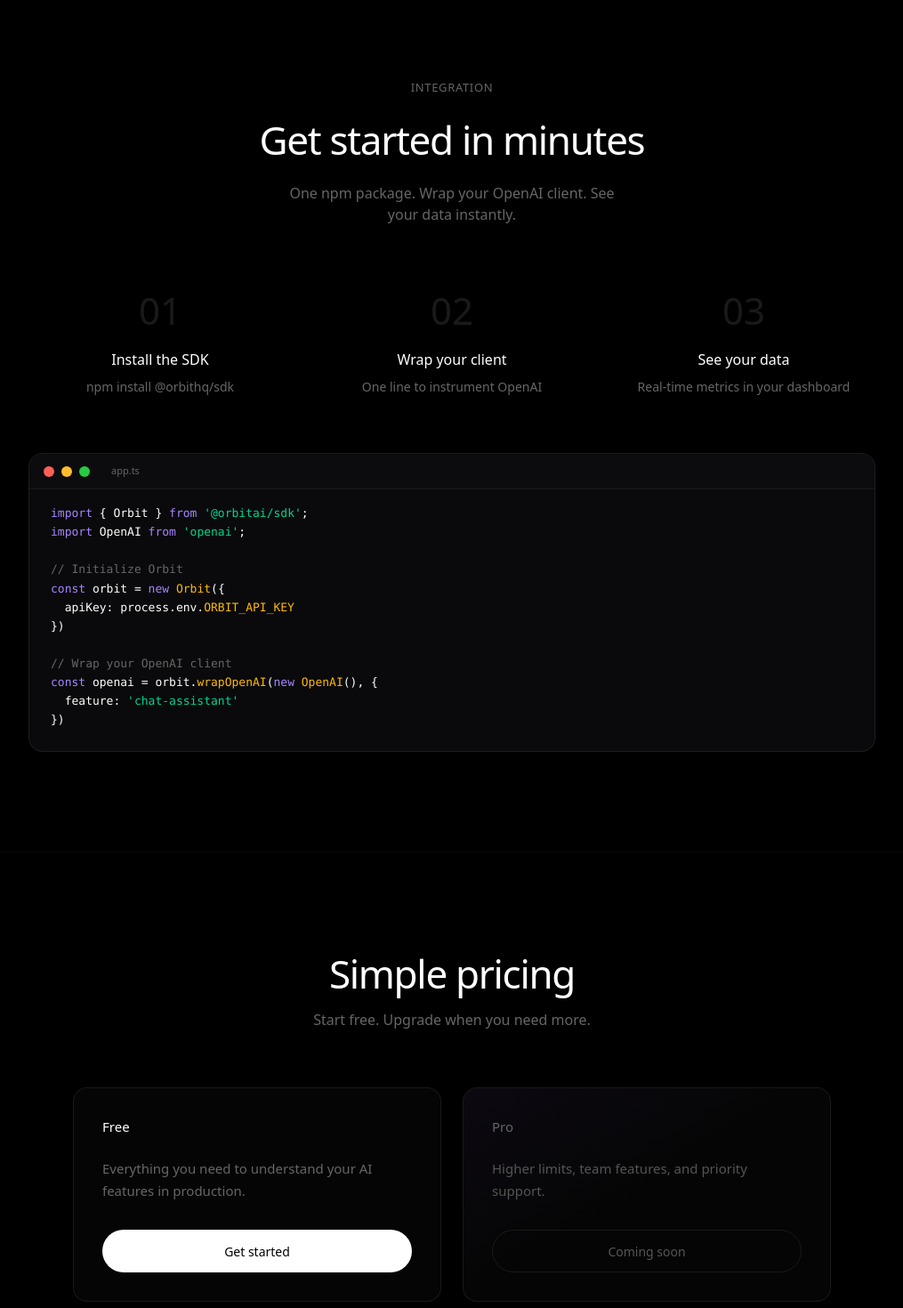
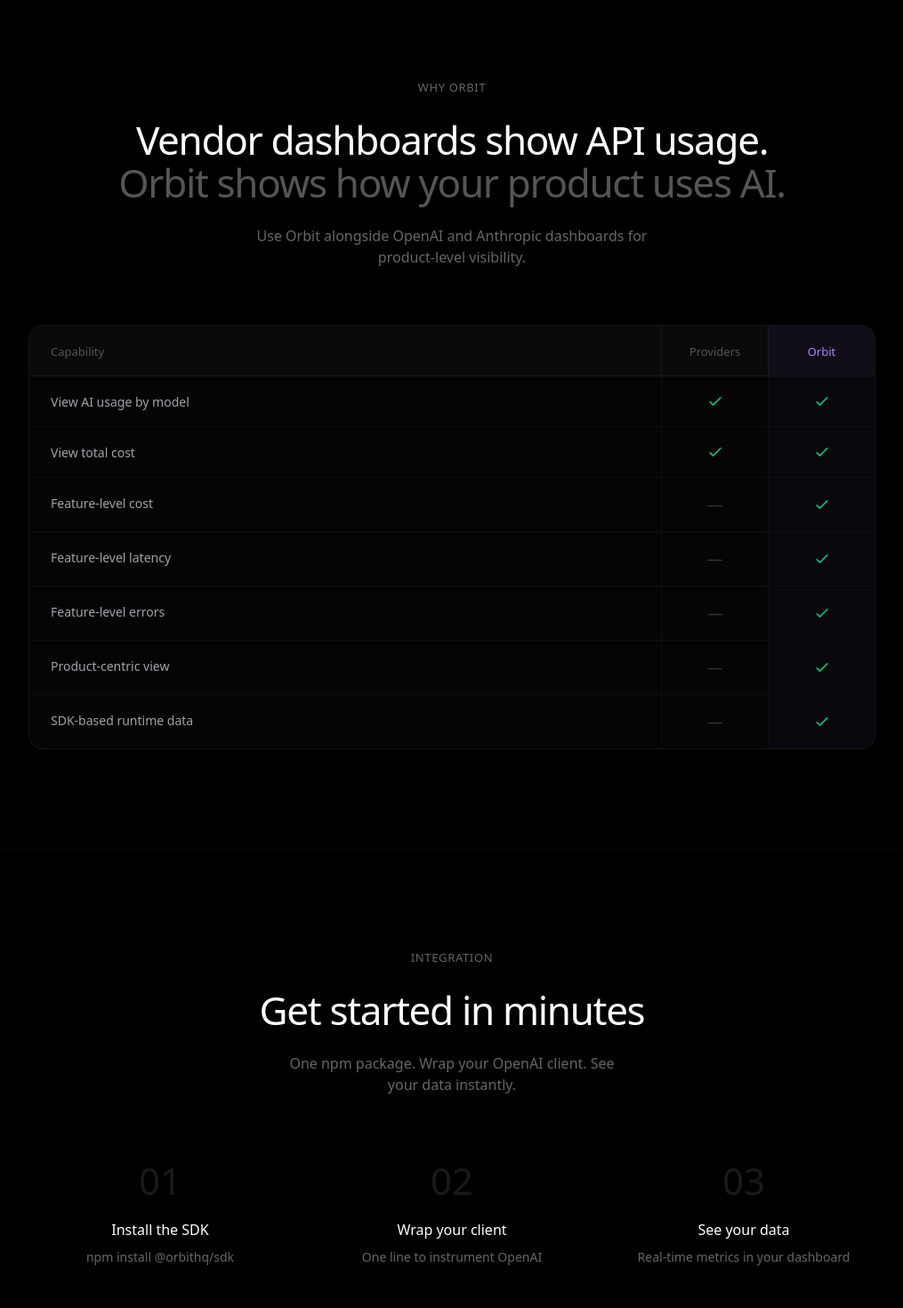
Before and after one commit to harshit19932703/orbit-website, a Next.js app: page / in a window 1280 px wide. Shown: the part 4420-5890 px from the top of the page at 89% size, without its empty margins (132-1147 px from the left). Built offline with nearby package versions, Linux system fonts and the light colour scheme.

Commit message:
updated section why orbit

```diff
--- a/app/page.tsx
+++ b/app/page.tsx
@@ -408,6 +408,90 @@
         </div>
       </section>
 
+      {/* Why Orbit Section */}
+      <section className="relative py-20 lg:py-28 border-t border-white/[0.04]">
+        <div className="max-w-[1000px] mx-auto px-6">
+          <motion.div
+            initial={{ opacity: 0, y: 30 }}
+            whileInView={{ opacity: 1, y: 0 }}
+            viewport={{ once: true }}
+            transition={{ duration: 0.6 }}
+            className="text-center mb-16"
+          >
+            <div className="text-[13px] text-[#666] font-medium uppercase tracking-wider mb-6">
+              Why Orbit
+            </div>
+            <h2 className="text-[clamp(28px,3.5vw,44px)] font-medium leading-[1.1] tracking-[-0.03em] text-white mb-6">
+              Vendor dashboards show API usage.
+              <br />
+              <span className="text-[#555]">Orbit shows how your product uses AI.</span>
+            </h2>
+            <p className="text-[16px] text-[#666] max-w-[500px] mx-auto">
+              Use Orbit alongside OpenAI and Anthropic dashboards for product-level visibility.
+            </p>
+          </motion.div>
+
+          {/* Comparison Table */}
+          <motion.div
+            initial={{ opacity: 0, y: 20 }}
+            whileInView={{ opacity: 1, y: 0 }}
+            viewport={{ once: true }}
+            transition={{ duration: 0.6, delay: 0.1 }}
+            className="rounded-2xl border border-white/[0.06] bg-white/[0.02] overflow-hidden"
+          >
+            {/* Table Header */}
+            <div className="grid grid-cols-[1fr_100px_100px] md:grid-cols-[1fr_120px_120px] border-b border-white/[0.06] bg-white/[0.02]">
+              <div className="px-6 py-4">
+                <span className="text-[13px] text-[#555] font-medium">Capability</span>
+              </div>
+              <div className="px-4 py-4 text-center border-l border-white/[0.06]">
+                <span className="text-[13px] text-[#555] font-medium">Providers</span>
+              </div>
+              <div className="px-4 py-4 text-center border-l border-white/[0.06] bg-violet-500/[0.05]">
+                <span className="text-[13px] text-violet-400 font-medium">Orbit</span>
+              </div>
+            </div>
+
+            {/* Table Rows */}
+            {[
+              { capability: "View AI usage by model", providers: true, orbit: true },
+              { capability: "View total cost", providers: true, orbit: true },
+              { capability: "Feature-level cost", providers: false, orbit: true },
+              { capability: "Feature-level latency", providers: false, orbit: true },
+              { capability: "Feature-level errors", providers: false, orbit: true },
+              { capability: "Product-centric view", providers: false, orbit: true },
+              { capability: "SDK-based runtime data", providers: false, orbit: true },
+            ].map((row, i) => (
+              <div
+                key={i}
+                className={`grid grid-cols-[1fr_100px_100px] md:grid-cols-[1fr_120px_120px] ${
+                  i !== 6 ? "border-b border-white/[0.04]" : ""
+                }`}
+              >
+                <div className="px-6 py-4">
+                  <span className="text-[14px] text-[#a1a1aa]">{row.capability}</span>
+                </div>
+                <div className="px-4 py-4 flex items-center justify-center border-l border-white/[0.04]">
+                  {row.providers ? (
+                    <svg className="w-5 h-5 text-emerald-500" fill="none" viewBox="0 0 24 24" stroke="currentColor" strokeWidth={2}>
+                      <path strokeLinecap="round" strokeLinejoin="round" d="M5 13l4 4L19 7" />
+                    </svg>
+                  ) : (
+                    <span className="text-[#333] text-lg">—</span>
+                  )}
+                </div>
+                <div className="px-4 py-4 flex items-center justify-center border-l border-white/[0.04] bg-violet-500/[0.03]">
+                  <svg className="w-5 h-5 text-emerald-500" fill="none" viewBox="0 0 24 24" stroke="currentColor" strokeWidth={2}>
+                    <path strokeLinecap="round" strokeLinejoin="round" d="M5 13l4 4L19 7" />
+                  </svg>
+                </div>
+              </div>
+            ))}
+          </motion.div>
+
+        </div>
+      </section>
+
       {/* Integration Section */}
       <section className="relative py-20 lg:py-28 border-t border-white/[0.04]">
         <div className="max-w-[1000px] mx-auto px-6">
@@ -473,70 +557,6 @@
         </div>
       </section>
 
-      {/* Pricing */}
-      <section className="relative py-20 lg:py-28 border-t border-white/[0.04]">
-        <div className="max-w-[900px] mx-auto px-6">
-          <motion.div
-            initial={{ opacity: 0, y: 30 }}
-            whileInView={{ opacity: 1, y: 0 }}
-            viewport={{ once: true }}
-            transition={{ duration: 0.6 }}
-            className="text-center mb-16"
-          >
-            <h2 className="text-[clamp(28px,3.5vw,44px)] font-medium leading-[1.1] tracking-[-0.03em] text-white mb-4">
-              Simple pricing
-            </h2>
-            <p className="text-[16px] text-[#666]">
-              Start free. Upgrade when you need more.
-            </p>
-          </motion.div>
-
-          <div className="grid grid-cols-1 md:grid-cols-2 gap-6">
-            {/* Free Plan */}
-            <motion.div
-              initial={{ opacity: 0, y: 20 }}
-              whileInView={{ opacity: 1, y: 0 }}
-              viewport={{ once: true }}
-              transition={{ duration: 0.5 }}
-              className="rounded-2xl border border-white/[0.08] bg-white/[0.02] p-8"
-            >
-              <div className="text-[15px] text-white font-medium mb-6">Free</div>
-              <p className="text-[15px] text-[#666] mb-8 leading-relaxed">
-                Everything you need to understand your AI features in production.
-              </p>
-              <a
-                href="https://orbit-analytics.vercel.app/signup"
-                target="_blank"
-                rel="noopener noreferrer"
-                className="block w-full h-12 flex items-center justify-center bg-white text-black font-medium text-[14px] rounded-full hover:bg-white/90 transition-all"
-              >
-                Get started
-              </a>
-            </motion.div>
-
-            {/* Pro Plan */}
-            <motion.div
-              initial={{ opacity: 0, y: 20 }}
-              whileInView={{ opacity: 1, y: 0 }}
-              viewport={{ once: true }}
-              transition={{ duration: 0.5, delay: 0.1 }}
-              className="rounded-2xl border border-white/[0.08] bg-white/[0.02] p-8 relative overflow-hidden"
-            >
-              <div className="absolute inset-0 bg-gradient-to-br from-violet-500/5 via-transparent to-transparent" />
-              <div className="relative">
-                <div className="text-[15px] text-[#666] font-medium mb-6">Pro</div>
-                <p className="text-[15px] text-[#555] mb-8 leading-relaxed">
-                  Higher limits, team features, and priority support.
-                </p>
-                <div className="block w-full h-12 flex items-center justify-center border border-white/[0.08] text-[#555] font-medium text-[14px] rounded-full">
-                  Coming soon
-                </div>
-              </div>
-            </motion.div>
-          </div>
-        </div>
-      </section>
-
       {/* Final CTA */}
       <section className="relative py-20 lg:py-28 border-t border-white/[0.04]">
         <div className="absolute inset-0">
```
